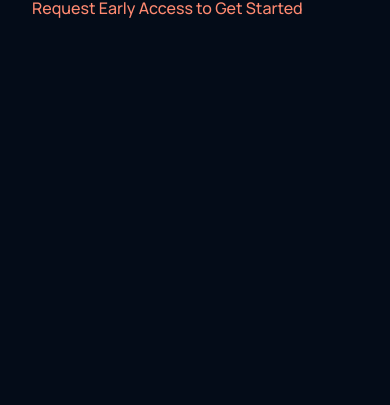
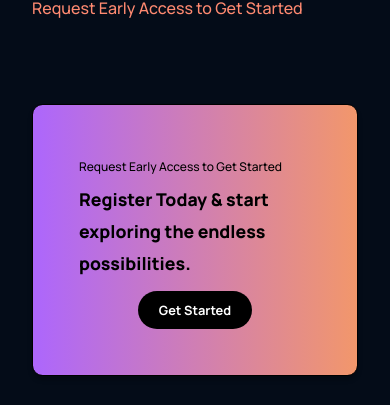
Before and after one commit to Eromosele-Dexter/GPT-3-webapp, a React (Create React App) app: page / in a window 390 px wide. Shown: the part 4398-4803 px from the top of the page. Before the commit the page ends 4470 px from the top, so only its background shows below. Built offline with nearby package versions, Linux system fonts and the light colour scheme.

Commit message:
CTA component and styling completed

```diff
--- a/src/App.js
+++ b/src/App.js
@@ -23,7 +23,7 @@ const App = () => {
       <WhatGPT3 />
       <Features />
       <Possibility />
-      {/* <CTA /> */}
+      <CTA />
       {/* <Blog /> */}
       {/* <Footer />  */}
     </div>
--- a/src/components/cta/CTA.jsx
+++ b/src/components/cta/CTA.jsx
@@ -0,0 +1,20 @@
+import React from "react";
+import "./cta.scss";
+
+const CTA = () => {
+  return (
+    <section className="CTA">
+      <div className="container">
+        <div className="cta-content">
+          <p>Request Early Access to Get Started</p>
+          <h3>Register Today & start exploring the endless possibilities.</h3>
+        </div>
+        <div className="cta-btn">
+          <button type="button">Get Started</button>
+        </div>
+      </div>
+    </section>
+  );
+};
+
+export default CTA;
--- a/src/components/cta/cta.scss
+++ b/src/components/cta/cta.scss
@@ -0,0 +1,68 @@
+.CTA {
+  .container {
+    background: linear-gradient(89.97deg, #ae67fa 1.84%, #f49867 102.67%);
+    border: 1px solid #000000;
+    box-shadow: 0px 4px 4px rgba(0, 0, 0, 0.25);
+    border-radius: 10.7236px;
+    display: flex;
+    align-items: center;
+    justify-content: space-between;
+    padding: 2.875rem;
+  }
+  .cta-content {
+    p,
+    h3 {
+      color: #000000;
+    }
+    p {
+      font-weight: 500;
+      font-size: 0.75rem;
+      line-height: 2rem;
+    }
+
+    h3 {
+      font-weight: 800;
+      font-size: 1.5rem;
+      line-height: 2.875rem;
+    }
+  }
+
+  .cta-btn {
+    button {
+      border: none;
+      outline: none;
+      font-weight: 700;
+      font-size: 1.1rem;
+      line-height: 1.8rem;
+      background: #000000;
+      border-radius: 5rem;
+      padding: 0.5rem 1.3rem;
+
+      max-width: 11.8rem;
+      max-height: 3.75rem;
+      margin-top: 10%;
+    }
+  }
+}
+
+@media only screen and (max-width: 768px) {
+  .CTA {
+    .container {
+      flex-direction: column;
+
+      .cta-content {
+        h3 {
+          font-size: 1.1rem;
+          line-height: 2rem;
+        }
+      }
+
+      .cta-btn {
+        button {
+          font-size: 0.8rem;
+          line-height: 1.4rem;
+        }
+      }
+    }
+  }
+}
```
